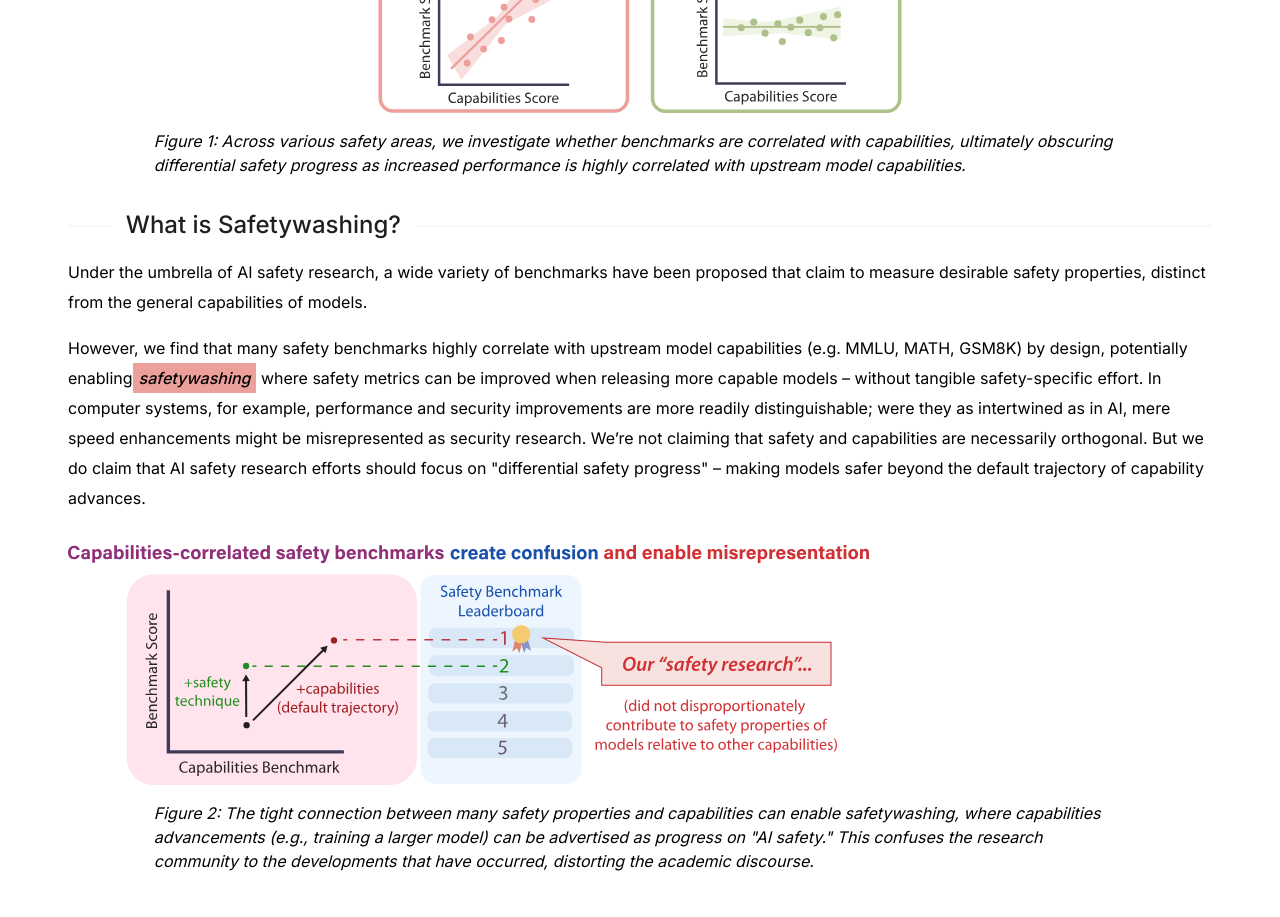
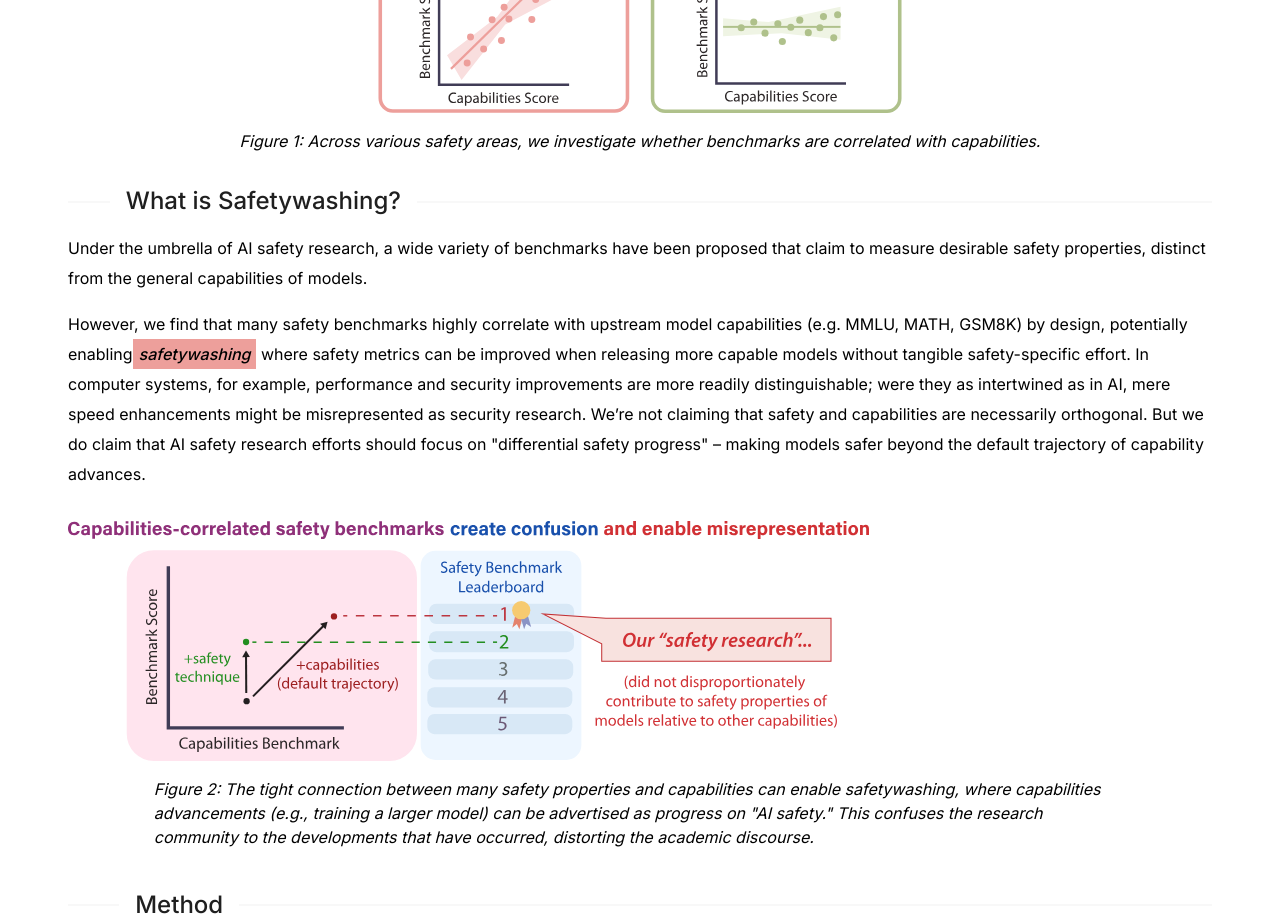
Before and after one commit to justinphan3110cais/safetywashing_website, a React (Create React App) app: page / in a window 1280 px wide. Shown: the part 860-1777 px from the top of the page. Built offline with nearby package versions, Linux system fonts and the light colour scheme.

Commit message:
Update index.jsx

```diff
--- a/src/components/body/index.jsx
+++ b/src/components/body/index.jsx
@@ -56,9 +56,7 @@ const BodyPage = () => {
           />
           <p className="text-sm sm:text-base italic text-left mt-4 max-w-[85%]">
             Figure 1: Across various safety areas, we investigate whether
-            benchmarks are correlated with capabilities, ultimately obscuring
-            differential safety progress as increased performance is highly
-            correlated with upstream model capabilities.
+            benchmarks are correlated with capabilities.
           </p>
         </div>
 
@@ -80,7 +78,7 @@ const BodyPage = () => {
             However, we find that many safety benchmarks highly correlate with upstream model capabilities (e.g. MMLU, MATH, GSM8K) by design, potentially enabling
             <span className="italic font-medium  bg-[#ED9F9B] px-1.5 whitespace-nowrap inline-block">
               <it>safetywashing</it>
-            </span> where safety metrics can be improved when releasing more capable models – without tangible safety-specific effort.
+            </span> where safety metrics can be improved when releasing more capable models without tangible safety-specific effort.
 
             In computer systems, for example, performance and security improvements are more readily distinguishable; were they as intertwined as in AI, mere speed enhancements might be misrepresented as security research. We’re not claiming that safety and capabilities are necessarily orthogonal. But we do claim that AI safety research efforts should focus on "differential safety progress" – making models safer beyond the default trajectory of capability advances.
           </p>
```
